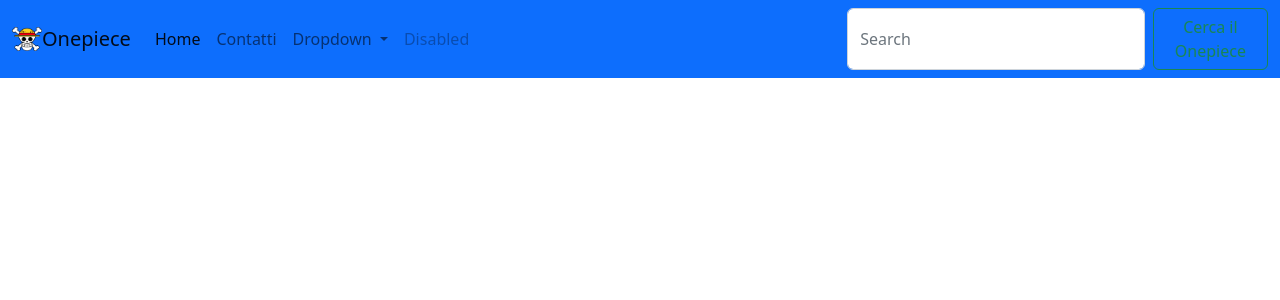
After one commit to bicodar/my-first-blog, a Django app: page /contatti in a window 1280 px wide. The commit adds this page. Shown: the top 300 px of the page. Run offline with Django 4.2, Linux system fonts and the light colour scheme; some libraries are stand-ins or nearby versions.

Commit message:
lavoro 27/09/2022

```diff
--- a/cv_website/cv_website/urls.py
+++ b/cv_website/cv_website/urls.py
@@ -18,6 +18,6 @@ from django.urls import path
 from cvsite import views
 
 urlpatterns = [
-    path('admin/', admin.site.urls),
-    path('', views.cvsite)
+    path('', views.cvsite, name='home'),
+    path('contatti', views.contatti, name='contatti')
 ]
--- /dev/null
+++ b/cv_website/cvsite/templates/cvsite/contatti.html
@@ -0,0 +1,58 @@
+<!DOCTYPE html>
+<html lang="en">
+<head>
+    <meta charset="UTF-8">
+    <meta http-equiv="X-UA-Compatible" content="IE=edge">
+    <meta name="viewport" content="width=device-width, initial-scale=1.0">
+    <title>Document</title>
+    <link href="https://cdn.jsdelivr.net/npm/bootstrap@5.2.1/dist/css/bootstrap.min.css" rel="stylesheet" integrity="sha384-iYQeCzEYFbKjA/T2uDLTpkwGzCiq6soy8tYaI1GyVh/UjpbCx/TYkiZhlZB6+fzT" crossorigin="anonymous">
+    <link rel="stylesheet" href="https://cdn.jsdelivr.net/npm/bootstrap-icons@1.9.0/font/bootstrap-icons.css">
+</head>
+<body>
+    <nav class="navbar navbar-expand-lg bg-primary">
+
+
+        <div class="container-fluid">
+
+         {% load static %}
+          <img src="{% static 'cvsite/logo.png' %}" alt="Logo" width="30" height="24" class="d-inline-block align-text-top">
+          <a class="navbar-brand" href="#">Onepiece</a>
+          <a href="{% url 'contatti' %}"></a>
+
+          <button class="navbar-toggler" type="button" data-bs-toggle="collapse" data-bs-target="#navbarSupportedContent" aria-controls="navbarSupportedContent" aria-expanded="false" aria-label="Toggle navigation">
+            <span class="navbar-toggler-icon"></span>
+          </button>
+          <div class="collapse navbar-collapse" id="navbarSupportedContent">
+            <ul class="navbar-nav me-auto mb-2 mb-lg-0">
+              <li class="nav-item">
+                <a class="nav-link active" aria-current="page" href="{% url 'home' %}">Home</a>
+              </li>
+              <li class="nav-item">
+                <a class="nav-link" href="{% url 'contatti' %}">Contatti</a>
+              </li>
+              <li class="nav-item dropdown">
+                <a class="nav-link dropdown-toggle" href="#" role="button" data-bs-toggle="dropdown" aria-expanded="false">
+                  Dropdown
+                </a>
+                <ul class="dropdown-menu">
+                  <li><a class="dropdown-item" href="#">qualcosa</a></li>
+                  <li><a class="dropdown-item" href="#">qualcosa di speciale</a></li>
+                  <li><hr class="dropdown-divider"></li>
+                  <li><a class="dropdown-item" href="#">c'è il tesoro qui</a></li>
+                </ul>
+              </li>
+              <li class="nav-item">
+                <a class="nav-link disabled">Disabled</a>
+              </li>
+            </ul>
+            <form class="d-flex" role="search">
+              <input class="form-control me-2" type="search" placeholder="Search" aria-label="Search">
+              <button class="btn btn-outline-success" type="submit">Cerca il Onepiece</button>
+            </form>
+
+
+          </div>
+        </div>
+      </nav>
+</body>
+</html>
--- a/cv_website/cvsite/views.py
+++ b/cv_website/cvsite/views.py
@@ -6,3 +6,5 @@ from .models import cvelement
 def cvsite(request):
     cvelements = cvelement.objects.all()
     return render(request, 'cvsite/homepage.html', {'cvelements': cvelements})
+def contatti(request):
+    return render(request, 'cvsite/contatti.html')
```
Also changed, not shown: cv_website/cvsite/static/cvsite/style.css (added, +14 -0 lines), cv_website/cvsite/templates/cvsite/homepage.html (+35 -18 lines), cv_website/cvsite/static/cvsite/cvimage.webp (added), cv_website/cvsite/static/cvsite/logo.png (added).
